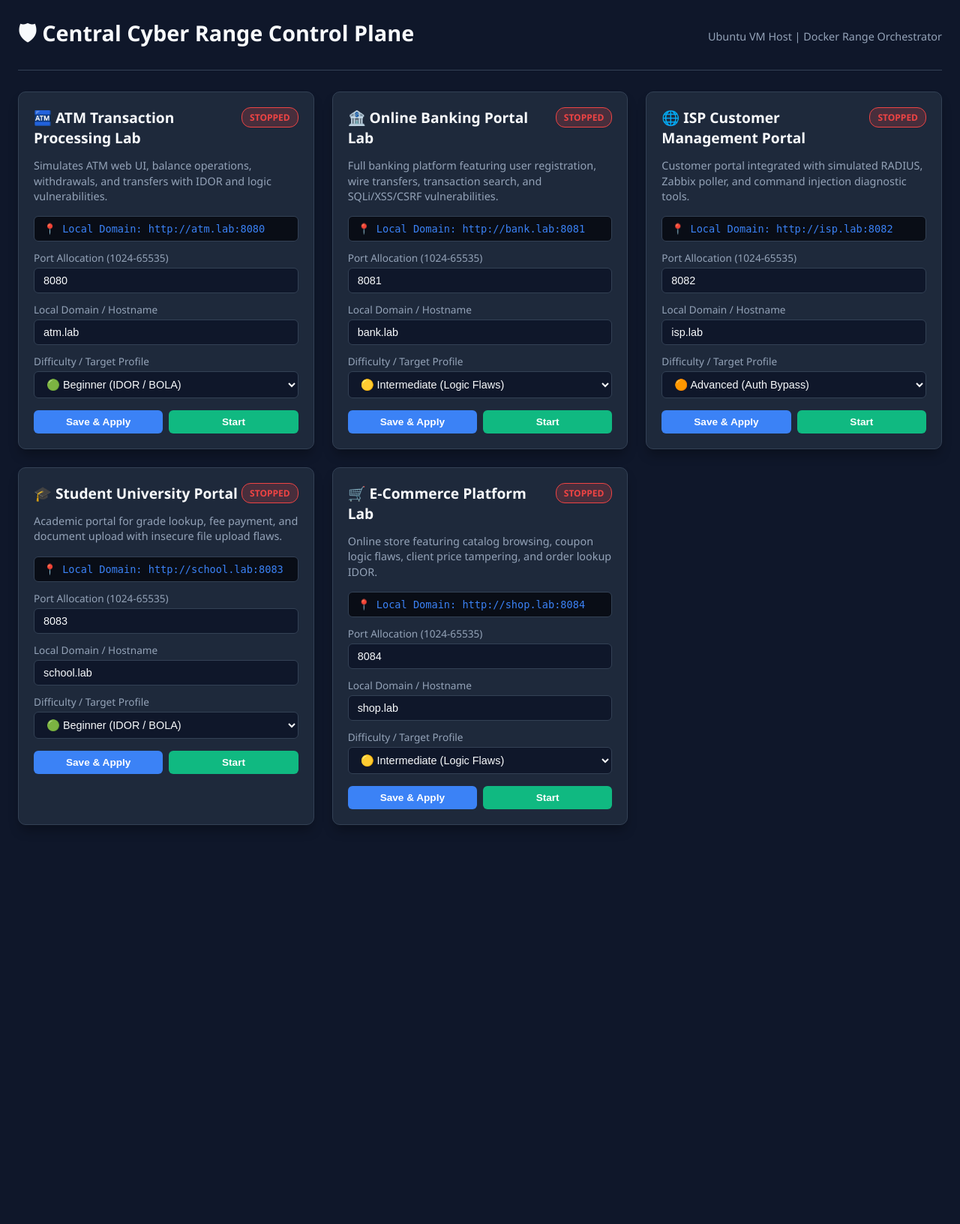
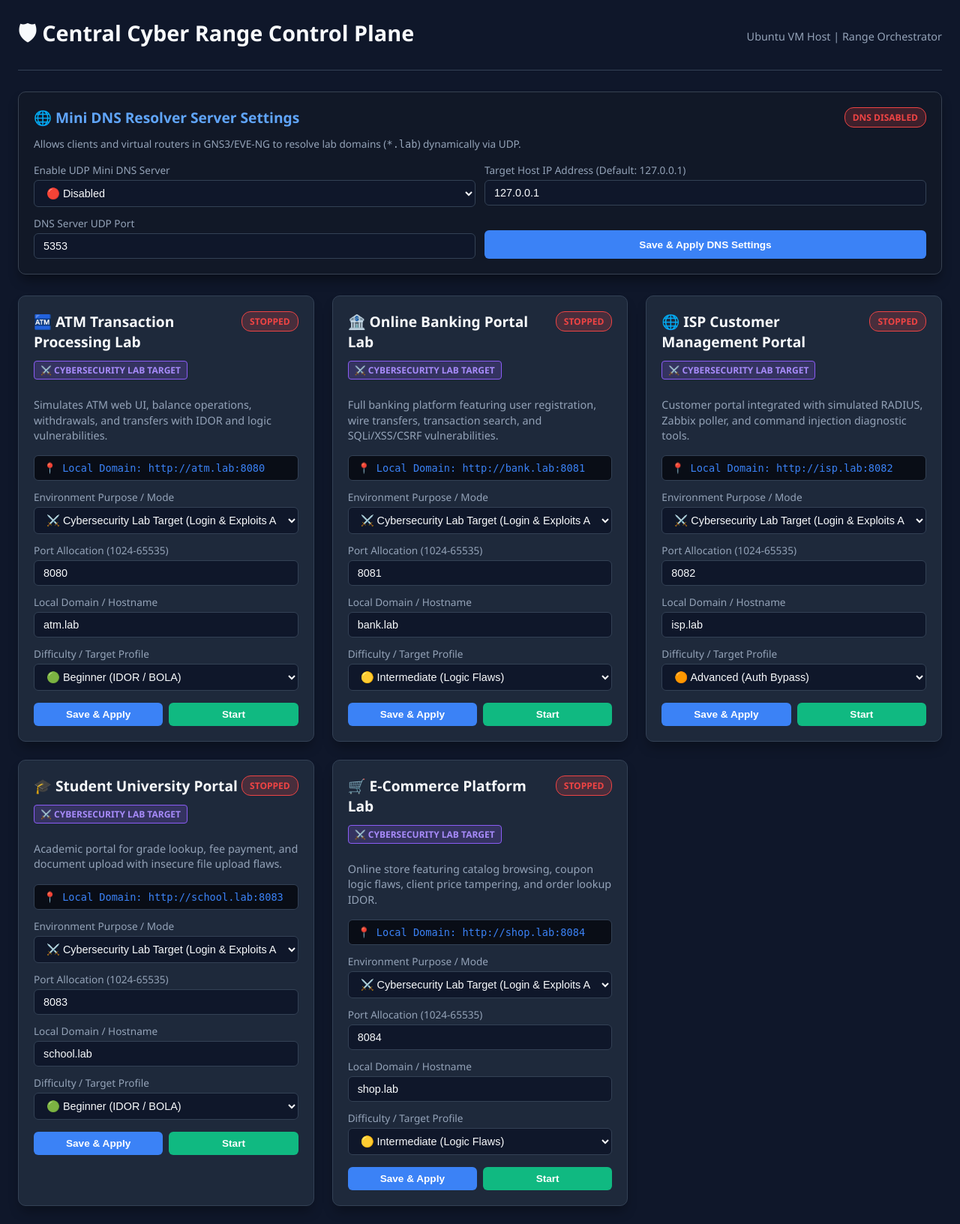
Before and after one commit to kojoedem/Dadiwo, a FastAPI app: page / in a window 1280 px wide. Shown: the whole page at 75% size. Before the commit the page ends 1100 px from the top, so only its background shows below. Run offline with FastAPI, Linux system fonts and the light colour scheme; data comes from the database, SQL or seed files in the repository.

Commit message:
Add UDP Mini DNS Server and Dual Environment Purpose Modes
- Implemented UDP Mini DNS Server module in `dns/mini_dns.py` using `dnslib` on UDP port 5353, dynamically resolving `.lab` domain queries to configured host IP.
- Added DNS Control Panel to Manager Dashboard (`manager/app/templates/index.html`) and API endpoints (`/api/v1/dns/config`, `/web/dns/configure`).
- Added `ENVIRONMENT_PURPOSE` mode toggles (`cybersecurity` vs `networking`) across Manager Dashboard and all 5 microservices (`labs/atm`, `labs/bank`, `labs/isp`, `labs/school`, `labs/shop`).
- In `networking` mode, microservices remain 100% reachable via HTTP GET and ping for GNS3/EVE-NG routing/firewall testing, while authentication and exploit endpoints return HTTP 503.
- Updated `start_labs.sh` and root `README.md` to document Mini DNS and dual environment purpose modes.
- Added automated pytest test suite in `dns/tests/test_dns.py` and updated manager unit tests.

Co-authored-by: kojoedem <190887538+kojoedem@users.noreply.github.com>

```diff
--- a/manager/app/main.py
+++ b/manager/app/main.py
@@ -1,4 +1,5 @@
 import os
+import sys
 import logging
 import sqlite3
 import urllib.request
@@ -11,6 +12,14 @@ from pydantic import BaseModel
 
 import database
 
+sys.path.append(os.path.abspath(os.path.join(os.path.dirname(__file__), "..", "..", "dns")))
+try:
+    import mini_dns
+    DNS_AVAILABLE = True
+except ImportError:
+    DNS_AVAILABLE = False
+    mini_dns = None
+
 logging.basicConfig(
     level=logging.INFO,
     format='{"time": "%(asctime)s", "level": "%(levelname)s", "message": "%(message)s"}'
@@ -20,23 +29,32 @@ logger = logging.getLogger("cyber_range_manager")
 app = FastAPI(
     title="Cyber Range Central Manager Dashboard",
     description="Control plane for deploying, configuring, and monitoring cyber range microservices.",
-    version="1.0.0"
+    version="1.2.0"
 )
 
 database.init_db()
 
 templates = Jinja2Templates(directory=os.path.join(os.path.dirname(__file__), "templates"))
 
+dns_server_instance = None
+
 class ServiceConfigUpdate(BaseModel):
     configured_port: int
     local_domain: str
     difficulty: str
+    environment_purpose: str = "cybersecurity"
 
-def notify_microservice_config(service_id: str, configured_port: int, difficulty: str):
-    """
-    Notifies the running microservice instance to dynamically sync its active difficulty configuration.
-    """
-    target_url = f"http://localhost:{configured_port}/api/v1/configure?difficulty={urllib.parse.quote(difficulty)}"
+class DNSConfigUpdate(BaseModel):
+    dns_enabled: bool
+    host_ip: str = "127.0.0.1"
+    dns_port: int = 5353
+
+def notify_microservice_config(service_id: str, configured_port: int, difficulty: str, environment_purpose: str):
+    target_url = (
+        f"http://localhost:{configured_port}/api/v1/configure?"
+        f"difficulty={urllib.parse.quote(difficulty)}&"
+        f"environment_purpose={urllib.parse.quote(environment_purpose)}"
+    )
     try:
         req = urllib.request.Request(target_url, method="POST")
         with urllib.request.urlopen(req, timeout=2) as response:
@@ -44,10 +62,29 @@ def notify_microservice_config(service_id: str, configured_port: int, difficulty
     except Exception as e:
         logger.warning(f"Could not sync live config with service {service_id} on port {configured_port}: {e}")
 
+@app.on_event("startup")
+async def startup_event():
+    global dns_server_instance
+    if DNS_AVAILABLE:
+        try:
+            conn = database.get_db_connection()
+            dns_settings = conn.execute("SELECT * FROM dns_settings WHERE id = 1").fetchone()
+            conn.close()
+            if dns_settings and dns_settings["dns_enabled"]:
+                dns_server_instance = mini_dns.MiniDNSServer(
+                    host="0.0.0.0",
+                    port=dns_settings["dns_port"]
+                )
+                dns_server_instance.start()
+                logger.info(f"Auto-started Mini DNS Server on UDP port {dns_settings['dns_port']}")
+        except Exception as e:
+            logger.error(f"Failed to auto-start Mini DNS Server: {e}")
+
 @app.get("/", response_class=HTMLResponse)
 async def dashboard_home(request: Request):
     conn = database.get_db_connection()
     services = [dict(row) for row in conn.execute("SELECT * FROM microservices").fetchall()]
+    dns_settings = dict(conn.execute("SELECT * FROM dns_settings WHERE id = 1").fetchone())
     conn.close()
 
     message = request.query_params.get("message")
@@ -58,6 +95,7 @@ async def dashboard_home(request: Request):
         name="index.html",
         context={
             "services": services,
+            "dns_settings": dns_settings,
             "message": message,
             "error": error
         }
@@ -70,14 +108,49 @@ async def list_services():
     conn.close()
     return {"status": "success", "count": len(services), "services": services}
 
-@app.get("/api/v1/services/{service_id}")
-async def get_service(service_id: str):
+@app.get("/api/v1/dns/config")
+async def get_dns_config():
     conn = database.get_db_connection()
-    service = conn.execute("SELECT * FROM microservices WHERE id = ?", (service_id,)).fetchone()
+    dns_settings = dict(conn.execute("SELECT * FROM dns_settings WHERE id = 1").fetchone())
     conn.close()
-    if not service:
-        raise HTTPException(status_code=404, detail="Microservice not found")
-    return dict(service)
+    return {"status": "success", "dns_settings": dns_settings}
+
+@app.post("/api/v1/dns/configure")
+async def configure_dns_api(config: DNSConfigUpdate):
+    global dns_server_instance
+    conn = database.get_db_connection()
+    conn.execute("""
+        UPDATE dns_settings
+        SET dns_enabled = ?, host_ip = ?, dns_port = ?
+        WHERE id = 1
+    """, (1 if config.dns_enabled else 0, config.host_ip, config.dns_port))
+    conn.commit()
+    conn.close()
+
+    if config.dns_enabled and DNS_AVAILABLE:
+        if dns_server_instance is None:
+            dns_server_instance = mini_dns.MiniDNSServer(host="0.0.0.0", port=config.dns_port)
+            dns_server_instance.start()
+            logger.info(f"Started Mini DNS Server on UDP port {config.dns_port}")
+    elif not config.dns_enabled and dns_server_instance:
+        dns_server_instance.stop()
+        dns_server_instance = None
+
+    return {"status": "success", "message": "DNS settings updated successfully."}
+
+@app.post("/web/dns/configure")
+async def web_configure_dns(
+    dns_enabled: Optional[str] = Form(None),
+    host_ip: str = Form("127.0.0.1"),
+    dns_port: int = Form(5353)
+):
+    enabled_bool = (dns_enabled is not None and dns_enabled.lower() in ["on", "true", "1", "yes"])
+    config = DNSConfigUpdate(dns_enabled=enabled_bool, host_ip=host_ip, dns_port=dns_port)
+    await configure_dns_api(config)
+    return RedirectResponse(
+        url=f"/?message=DNS+Settings+Updated. Enabled={enabled_bool}, Host IP={host_ip}, Port={dns_port}",
+        status_code=status.HTTP_303_SEE_OTHER
+    )
 
 @app.post("/api/v1/services/{service_id}/configure")
 async def configure_service_api(service_id: str, config: ServiceConfigUpdate):
@@ -88,6 +161,10 @@ async def configure_service_api(service_id: str, config: ServiceConfigUpdate):
     if config.difficulty.lower() not in allowed_levels:
         raise HTTPException(status_code=400, detail=f"Invalid difficulty. Allowed: {allowed_levels}")
 
+    allowed_purposes = ["cybersecurity", "networking"]
+    if config.environment_purpose.lower() not in allowed_purposes:
+        raise HTTPException(status_code=400, detail=f"Invalid environment purpose. Allowed: {allowed_purposes}")
+
     conn = database.get_db_connection()
     service = conn.execute("SELECT * FROM microservices WHERE id = ?", (service_id,)).fetchone()
     if not service:
@@ -96,16 +173,15 @@ async def configure_service_api(service_id: str, config: ServiceConfigUpdate):
 
     conn.execute("""
         UPDATE microservices
-        SET configured_port = ?, local_domain = ?, difficulty = ?
+        SET configured_port = ?, local_domain = ?, difficulty = ?, environment_purpose = ?
         WHERE id = ?
-    """, (config.configured_port, config.local_domain, config.difficulty.lower(), service_id))
+    """, (config.configured_port, config.local_domain, config.difficulty.lower(), config.environment_purpose.lower(), service_id))
     conn.commit()
     conn.close()
 
-    # Synchronize configuration change with live microservice
-    notify_microservice_config(service_id, config.configured_port, config.difficulty)
+    notify_microservice_config(service_id, config.configured_port, config.difficulty, config.environment_purpose)
 
-    logger.info(f"Updated microservice {service_id}: port={config.configured_port}, domain={config.local_domain}, difficulty={config.difficulty}")
+    logger.info(f"Updated microservice {service_id}: port={config.configured_port}, domain={config.local_domain}, difficulty={config.difficulty}, purpose={config.environment_purpose}")
     return {"status": "success", "message": f"Updated settings for {service_id}"}
 
 @app.post("/api/v1/services/{service_id}/status")
@@ -133,13 +209,15 @@ async def web_configure_service(
     configured_port: int = Form(...),
     local_domain: str = Form(...),
     difficulty: str = Form(...),
+    environment_purpose: str = Form(...),
     action: Optional[str] = Form(None)
 ):
     try:
         config = ServiceConfigUpdate(
             configured_port=configured_port,
             local_domain=local_domain,
-            difficulty=difficulty
+            difficulty=difficulty,
+            environment_purpose=environment_purpose
         )
         await configure_service_api(service_id, config)
 
@@ -147,7 +225,7 @@ async def web_configure_service(
             await update_service_status_api(service_id, action)
 
         return RedirectResponse(
-            url=f"/?message=Configuration+updated+for+{service_id}.+Local+URL:+http://{local_domain}:{configured_port}",
+            url=f"/?message=Configuration+updated+for+{service_id}.+Mode:+{environment_purpose.upper()}",
             status_code=status.HTTP_303_SEE_OTHER
         )
     except HTTPException as e:
--- a/manager/app/templates/index.html
+++ b/manager/app/templates/index.html
@@ -12,6 +12,7 @@
             --accent-green: #10b981;
             --accent-red: #ef4444;
             --accent-purple: #8b5cf6;
+            --accent-amber: #f59e0b;
             --text-main: #f8fafc;
             --text-sub: #94a3b8;
             --border-color: #334155;
@@ -40,6 +41,15 @@
             display: flex;
             align-items: center;
             gap: 12px;
+        }
+
+        .dns-panel {
+            background: #111827;
+            border: 1px solid #374151;
+            border-radius: 10px;
+            padding: 20px;
+            margin-bottom: 28px;
+            box-shadow: 0 10px 15px -3px rgba(0, 0, 0, 0.4);
         }
 
         .grid {
@@ -92,6 +102,12 @@
 
         .form-group {
             margin-bottom: 12px;
+        }
+
+        .form-row-2 {
+            display: grid;
+            grid-template-columns: 1fr 1fr;
+            gap: 12px;
         }
 
         label {
@@ -155,13 +171,24 @@
             margin-bottom: 12px;
             word-break: break-all;
         }
+
+        .purpose-pill {
+            display: inline-block;
+            padding: 3px 8px;
+            border-radius: 4px;
+            font-size: 0.75rem;
+            font-weight: bold;
+            margin-bottom: 10px;
+        }
+        .purpose-cybersecurity { background: rgba(139, 92, 246, 0.2); color: #a78bfa; border: 1px solid #8b5cf6; }
+        .purpose-networking { background: rgba(245, 158, 11, 0.2); color: #fbbf24; border: 1px solid #f59e0b; }
     </style>
 </head>
 <body>
 
     <div class="header">
         <h1>🛡 Central Cyber Range Control Plane</h1>
-        <span style="color: var(--text-sub); font-size: 0.9rem;">Ubuntu VM Host | Docker Range Orchestrator</span>
+        <span style="color: var(--text-sub); font-size: 0.9rem;">Ubuntu VM Host | Range Orchestrator</span>
     </div>
 
     {% if message %}
@@ -172,6 +199,46 @@
         <div class="alert alert-error">❌ {{ error }}</div>
     {% endif %}
 
+    <!-- Mini DNS Control Panel -->
+    <div class="dns-panel">
+        <div style="display: flex; justify-content: space-between; align-items: center; margin-bottom: 12px;">
+            <h2 style="margin: 0; font-size: 1.2rem; color: #60a5fa;">🌐 Mini DNS Resolver Server Settings</h2>
+            <span class="status-badge {% if dns_settings.dns_enabled %}status-running{% else %}status-stopped{% endif %}">
+                {% if dns_settings.dns_enabled %}DNS ACTIVE (UDP {{ dns_settings.dns_port }}){% else %}DNS DISABLED{% endif %}
+            </span>
+        </div>
+        <p style="color: var(--text-sub); font-size: 0.85rem; margin-top: 0; margin-bottom: 16px;">
+            Allows clients and virtual routers in GNS3/EVE-NG to resolve lab domains (<code>*.lab</code>) dynamically via UDP.
+        </p>
+
+        <form action="/web/dns/configure" method="POST">
+            <div class="form-row-2">
+                <div>
+                    <label>Enable UDP Mini DNS Server</label>
+                    <select name="dns_enabled">
+                        <option value="true" {% if dns_settings.dns_enabled %}selected{% endif %}>🟢 Enabled (UDP Port {{ dns_settings.dns_port }})</option>
+                        <option value="false" {% if not dns_settings.dns_enabled %}selected{% endif %}>🔴 Disabled</option>
+                    </select>
+                </div>
+                <div>
+                    <label>Target Host IP Address (Default: 127.0.0.1)</label>
+                    <input type="text" name="host_ip" value="{{ dns_settings.host_ip }}" placeholder="127.0.0.1" required>
+                </div>
+            </div>
+
+            <div class="form-row-2" style="margin-top: 12px;">
+                <div>
+                    <label>DNS Server UDP Port</label>
+                    <input type="number" name="dns_port" value="{{ dns_settings.dns_port }}" required>
+                </div>
+                <div style="display: flex; align-items: flex-end;">
+                    <button type="submit" class="btn btn-primary" style="height: 38px;">Save & Apply DNS Settings</button>
+                </div>
+            </div>
+        </form>
+    </div>
+
+    <!-- Microservices Control Grid -->
     <div class="grid">
         {% for service in services %}
             <div class="card">
@@ -181,6 +248,10 @@
                         <span class="status-badge status-{{ service.status }}">{{ service.status }}</span>
                     </div>
 
+                    <span class="purpose-pill purpose-{{ service.environment_purpose }}">
+                        {% if service.environment_purpose == 'networking' %}🌐 GENERAL NETWORKING TEST NODE{% else %}⚔️ CYBERSECURITY LAB TARGET{% endif %}
+                    </span>
+
                     <p class="card-desc">{{ service.description }}</p>
 
                     <div class="url-box">
@@ -189,6 +260,14 @@
 
                     <form action="/web/configure" method="POST">
                         <input type="hidden" name="service_id" value="{{ service.id }}">
+
+                        <div class="form-group">
+                            <label>Environment Purpose / Mode</label>
+                            <select name="environment_purpose">
+                                <option value="cybersecurity" {% if service.environment_purpose == 'cybersecurity' %}selected{% endif %}>⚔️ Cybersecurity Lab Target (Login & Exploits Active)</option>
+                                <option value="networking" {% if service.environment_purpose == 'networking' %}selected{% endif %}>🌐 General Networking Node (Pingable, Auth Returns HTTP 503)</option>
+                            </select>
+                        </div>
 
                         <div class="form-group">
                             <label>Port Allocation (1024-65535)</label>
--- a/manager/requirements.txt
+++ b/manager/requirements.txt
@@ -3,3 +3,4 @@ uvicorn>=0.28.0
 jinja2>=3.1.3
 python-multipart>=0.0.9
 pydantic>=2.6.0
+dnslib>=0.9.25
```
Also changed, not shown: dns/mini_dns.py (added, +105 -0 lines), dns/tests/test_dns.py (added, +20 -0 lines), manager/app/database.py (+31 -10 lines), manager/tests/test_manager.py (+26 -16 lines), README.md, 1 other file.
